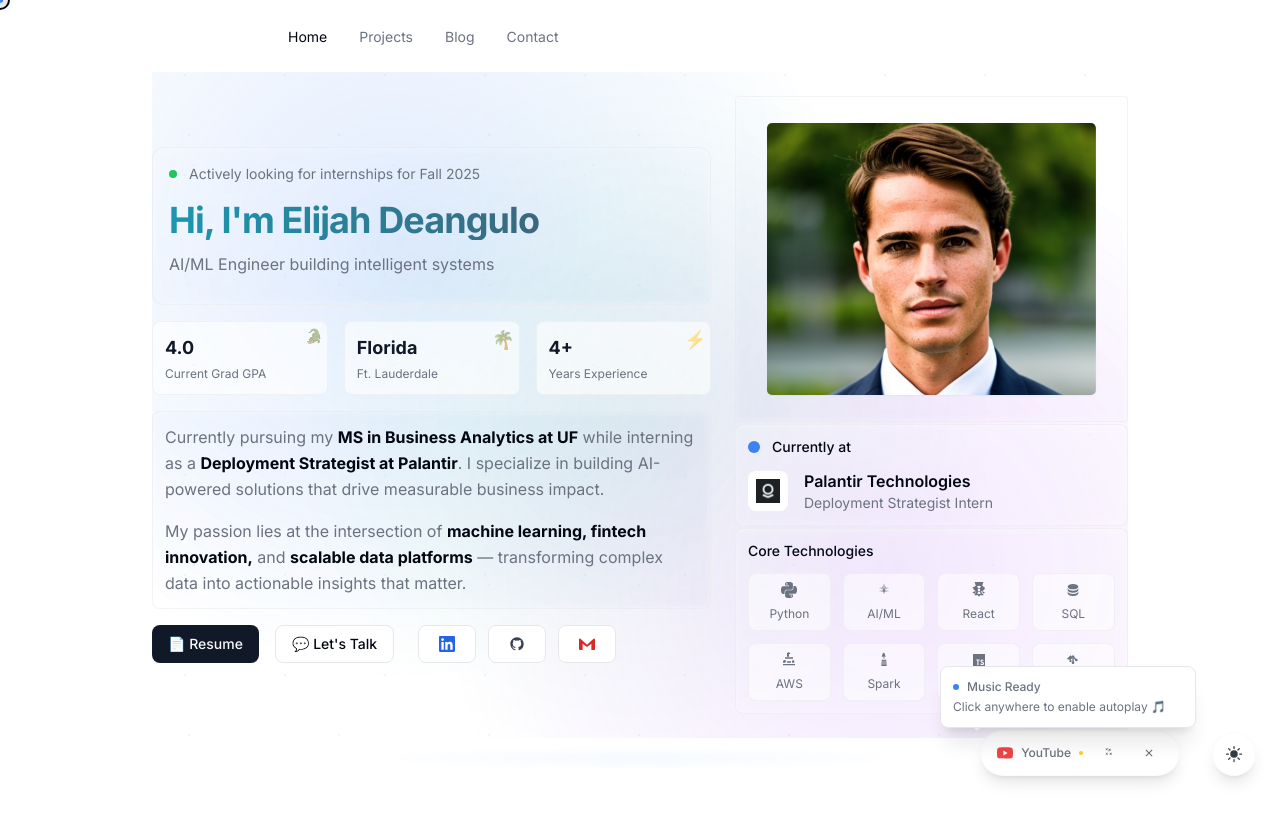
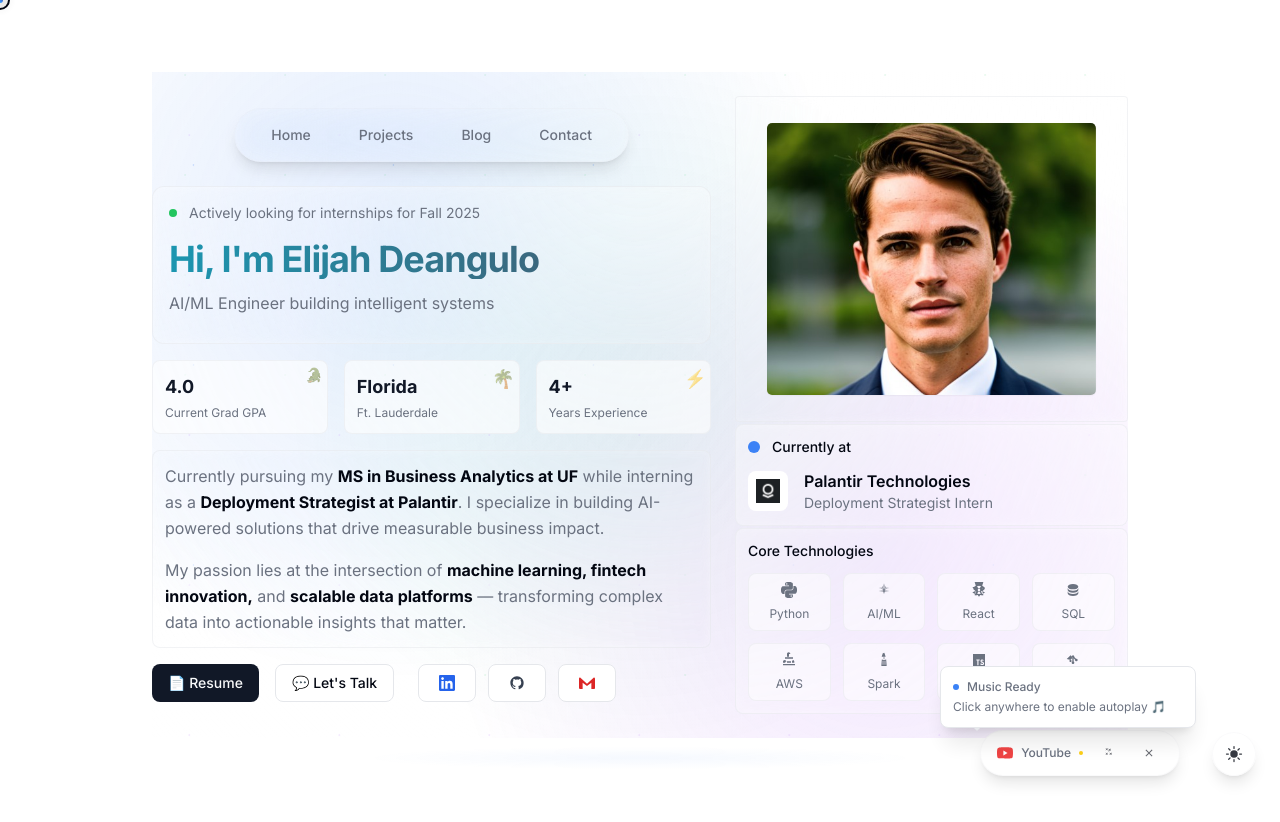
Before and after one commit to ElijahDeangulo/portfolio-website, a Next.js app: page / in a window 1280 px wide. Shown: the top 822 px of the page. Built offline with nearby package versions, Linux system fonts and the light colour scheme; a web font is replaced by a local one.

Commit message:
feat: enhance experience section tabs with modern cyan design - sophisticated gradients, animated underlines, hover effects, and polished styling matching navigation theme

```diff
--- a/app/page.tsx
+++ b/app/page.tsx
@@ -1199,8 +1199,15 @@ export default function Home() {
       document.head.removeChild(style)
     }
   }, [])
-  const [activeSection, setActiveSection] = useState('home')
+  const [activeSection, setActiveSection] = useState<'home' | 'projects' | 'blog' | 'contact'>('home')
   const [activeTab, setActiveTab] = useState('work')
+
+  // Reset scroll position when switching to non-home sections
+  useEffect(() => {
+    if (activeSection !== 'home') {
+      window.scrollTo({ top: 0, behavior: 'smooth' })
+    }
+  }, [activeSection])
   const [activeTimelineItem, setActiveTimelineItem] = useState<string | null>('palantir')
   const [isSpotifyExpanded, setIsSpotifyExpanded] = useState(false)
 
@@ -1455,7 +1462,11 @@ export default function Home() {
 
       <div className="min-h-screen bg-background font-sans antialiased">
         {/* Navigation */}
-      <header className="sticky top-0 z-50 bg-background/75 backdrop-blur-sm">
+      <header className="sticky top-0 z-[9999] backdrop-blur-sm transition-all duration-500" style={{
+        background: (scrollY > 100 || activeSection !== 'home') ? 'linear-gradient(to bottom, hsl(var(--background) / 0.9) 0%, hsl(var(--background) / 0.7) 50%, hsl(var(--background) / 0.3) 80%, transparent 100%)' : 'transparent',
+        transform: (scrollY > 100 || activeSection !== 'home') ? 'translateY(0)' : 'translateY(-100%)',
+        opacity: (scrollY > 100 || activeSection !== 'home') ? 1 : 0,
+      }}>
         <div className="mx-auto flex max-w-3xl flex-col px-8">
           <nav className="flex items-center justify-between py-6">
             <ul className="flex items-center space-x-8">
@@ -1482,6 +1493,7 @@ export default function Home() {
             ...getHeroExitTransform(),
             backfaceVisibility: 'hidden',
             perspective: '1000px',
+            background: 'radial-gradient(ellipse at top, hsl(var(--background) / 0.9) 0%, hsl(var(--background) / 0.6) 30%, hsl(var(--background) / 0.3) 60%, hsl(var(--background) / 0.1) 85%, transparent 100%)',
           }}
         >
           <FloatingElements section="hero" />
@@ -1526,6 +1538,73 @@ export default function Home() {
 
               {/* Left Column - Main Content */}
               <div className="lg:col-span-7 space-y-4">
+
+                {/* Hero Navigation - Sleek & Elegant */}
+                <div
+                  className="flex justify-center mb-6 transition-all duration-500"
+                  style={{
+                    transform: `${scrollY > 100 ? 'translateY(-20px)' : 'translateY(0)'} ${getHeroElementTransform('up', 0.3).transform || ''}`,
+                    opacity: scrollY > 100 ? 0 : (getHeroElementTransform('up', 0.3).opacity as number || 1),
+                  }}
+                >
+                  <nav className="relative group">
+                    {/* Subtle outer glow */}
+                    <div className="absolute inset-0 bg-gradient-to-r from-cyan-500/5 via-cyan-400/10 to-cyan-500/5 rounded-full blur-sm opacity-0 group-hover:opacity-100 transition-opacity duration-300"></div>
+
+                    <div className="relative bg-background/10 backdrop-blur-md rounded-full border border-border/20 px-6 py-2.5 shadow-lg shadow-black/10">
+                      <ul className="flex items-center space-x-6">
+                        <li>
+                          <button
+                            onClick={() => setActiveSection('home')}
+                            className="relative px-3 py-1.5 text-sm font-medium text-muted-foreground hover:text-cyan-300 transition-all duration-200 hover:scale-105 group/item"
+                          >
+                            Home
+                            <div className="absolute bottom-0 left-1/2 h-px bg-gradient-to-r from-cyan-400 to-cyan-300 w-0 group-hover/item:w-full -translate-x-1/2 transition-all duration-200 shadow-sm shadow-cyan-400/50"></div>
+                          </button>
+                        </li>
+
+                        <li>
+                          <button
+                            onClick={() => setActiveSection('projects')}
+                            className={`relative px-3 py-1.5 text-sm font-medium transition-all duration-200 hover:scale-105 group/item ${activeSection === 'projects' ? 'text-cyan-300' : 'text-muted-foreground hover:text-cyan-300'}`}
+                            style={{
+                              filter: activeSection === 'projects' ? 'drop-shadow(0 0 4px rgba(34, 211, 238, 0.3))' : 'none'
+                            }}
+                          >
+                            Projects
+                            <div className={`absolute bottom-0 left-1/2 h-px bg-gradient-to-r from-cyan-400 to-cyan-300 transition-all duration-200 -translate-x-1/2 shadow-sm shadow-cyan-400/50 ${activeSection === 'projects' ? 'w-full' : 'w-0 group-hover/item:w-full'}`}></div>
+                          </button>
+                        </li>
+
+                        <li>
+                          <button
+                            onClick={() => setActiveSection('blog')}
+                            className={`relative px-3 py-1.5 text-sm font-medium transition-all duration-200 hover:scale-105 group/item ${activeSection === 'blog' ? 'text-cyan-300' : 'text-muted-foreground hover:text-cyan-300'}`}
+                            style={{
+                              filter: activeSection === 'blog' ? 'drop-shadow(0 0 4px rgba(34, 211, 238, 0.3))' : 'none'
+                            }}
+                          >
+                            Blog
+                            <div className={`absolute bottom-0 left-1/2 h-px bg-gradient-to-r from-cyan-400 to-cyan-300 transition-all duration-200 -translate-x-1/2 shadow-sm shadow-cyan-400/50 ${activeSection === 'blog' ? 'w-full' : 'w-0 group-hover/item:w-full'}`}></div>
+                          </button>
+                        </li>
+
+                        <li>
+                          <button
+                            onClick={() => setActiveSection('contact')}
+                            className={`relative px-3 py-1.5 text-sm font-medium transition-all duration-200 hover:scale-105 group/item ${activeSection === 'contact' ? 'text-cyan-300' : 'text-muted-foreground hover:text-cyan-300'}`}
+                            style={{
+                              filter: activeSection === 'contact' ? 'drop-shadow(0 0 4px rgba(34, 211, 238, 0.3))' : 'none'
+                            }}
+                          >
+                            Contact
+                            <div className={`absolute bottom-0 left-1/2 h-px bg-gradient-to-r from-cyan-400 to-cyan-300 transition-all duration-200 -translate-x-1/2 shadow-sm shadow-cyan-400/50 ${activeSection === 'contact' ? 'w-full' : 'w-0 group-hover/item:w-full'}`}></div>
+                          </button>
+                        </li>
+                      </ul>
+                    </div>
+                  </nav>
+                </div>
 
                 {/* Intro Card */}
                 <div
@@ -1856,45 +1935,63 @@ export default function Home() {
             className="mb-6 rounded-lg border border-border bg-card"
             style={getExperienceElementTransform(0, 0)}
           >
-            <div className="flex">
+            <div className="flex p-2 bg-gradient-to-r from-background via-accent/5 to-background rounded-lg">
               <button
-                className={`flex-1 rounded-l-lg px-6 py-3 text-sm font-medium transition-colors ${
+                className={`group relative flex-1 rounded-md px-6 py-3 text-sm font-medium transition-all duration-300 ${
                   activeTab === 'work'
-                    ? 'bg-primary text-primary-foreground'
-                    : 'bg-background text-muted-foreground hover:text-foreground'
+                    ? 'bg-gradient-to-r from-cyan-500/10 to-cyan-400/10 text-cyan-300 shadow-lg shadow-cyan-400/20 border border-cyan-400/20'
+                    : 'text-muted-foreground hover:text-cyan-300 hover:bg-accent/20'
                 }`}
                 onClick={() => {
                   setActiveTab('work')
                   setActiveTimelineItem('palantir')
                 }}
               >
-              Work
+                <span className="relative z-10">Work</span>
+                {activeTab === 'work' && (
+                  <div className="absolute inset-0 rounded-md bg-gradient-to-r from-cyan-500/5 via-cyan-400/10 to-cyan-500/5 animate-pulse"></div>
+                )}
+                <div className={`absolute bottom-0 left-1/2 -translate-x-1/2 h-0.5 bg-gradient-to-r from-transparent via-cyan-400 to-transparent transition-all duration-300 ${
+                  activeTab === 'work' ? 'w-3/4 opacity-100' : 'w-0 opacity-0 group-hover:w-1/2 group-hover:opacity-70'
+                }`}></div>
               </button>
               <button
-                className={`flex-1 px-6 py-3 text-sm font-medium transition-colors ${
+                className={`group relative flex-1 rounded-md px-6 py-3 text-sm font-medium transition-all duration-300 ${
                   activeTab === 'education'
-                    ? 'bg-primary text-primary-foreground'
-                    : 'bg-background text-muted-foreground hover:text-foreground'
+                    ? 'bg-gradient-to-r from-cyan-500/10 to-cyan-400/10 text-cyan-300 shadow-lg shadow-cyan-400/20 border border-cyan-400/20'
+                    : 'text-muted-foreground hover:text-cyan-300 hover:bg-accent/20'
                 }`}
                 onClick={() => {
                   setActiveTab('education')
                   setActiveTimelineItem('uf-masters')
                 }}
               >
-              Education
+                <span className="relative z-10">Education</span>
+                {activeTab === 'education' && (
+                  <div className="absolute inset-0 rounded-md bg-gradient-to-r from-cyan-500/5 via-cyan-400/10 to-cyan-500/5 animate-pulse"></div>
+                )}
+                <div className={`absolute bottom-0 left-1/2 -translate-x-1/2 h-0.5 bg-gradient-to-r from-transparent via-cyan-400 to-transparent transition-all duration-300 ${
+                  activeTab === 'education' ? 'w-3/4 opacity-100' : 'w-0 opacity-0 group-hover:w-1/2 group-hover:opacity-70'
+                }`}></div>
               </button>
               <button
-                className={`flex-1 rounded-r-lg px-6 py-3 text-sm font-medium transition-colors ${
+                className={`group relative flex-1 rounded-md px-6 py-3 text-sm font-medium transition-all duration-300 ${
                   activeTab === 'philanthropy'
-                    ? 'bg-primary text-primary-foreground'
-                    : 'bg-background text-muted-foreground hover:text-foreground'
+                    ? 'bg-gradient-to-r from-cyan-500/10 to-cyan-400/10 text-cyan-300 shadow-lg shadow-cyan-400/20 border border-cyan-400/20'
+                    : 'text-muted-foreground hover:text-cyan-300 hover:bg-accent/20'
                 }`}
                 onClick={() => {
                   setActiveTab('philanthropy')
                   setActiveTimelineItem('asm')
                 }}
               >
-                Philanthropy
+                <span className="relative z-10">Philanthropy</span>
+                {activeTab === 'philanthropy' && (
+                  <div className="absolute inset-0 rounded-md bg-gradient-to-r from-cyan-500/5 via-cyan-400/10 to-cyan-500/5 animate-pulse"></div>
+                )}
+                <div className={`absolute bottom-0 left-1/2 -translate-x-1/2 h-0.5 bg-gradient-to-r from-transparent via-cyan-400 to-transparent transition-all duration-300 ${
+                  activeTab === 'philanthropy' ? 'w-3/4 opacity-100' : 'w-0 opacity-0 group-hover:w-1/2 group-hover:opacity-70'
+                }`}></div>
               </button>
             </div>
           </div>
```
Lines whose indentation alone changed are shown as unchanged.
